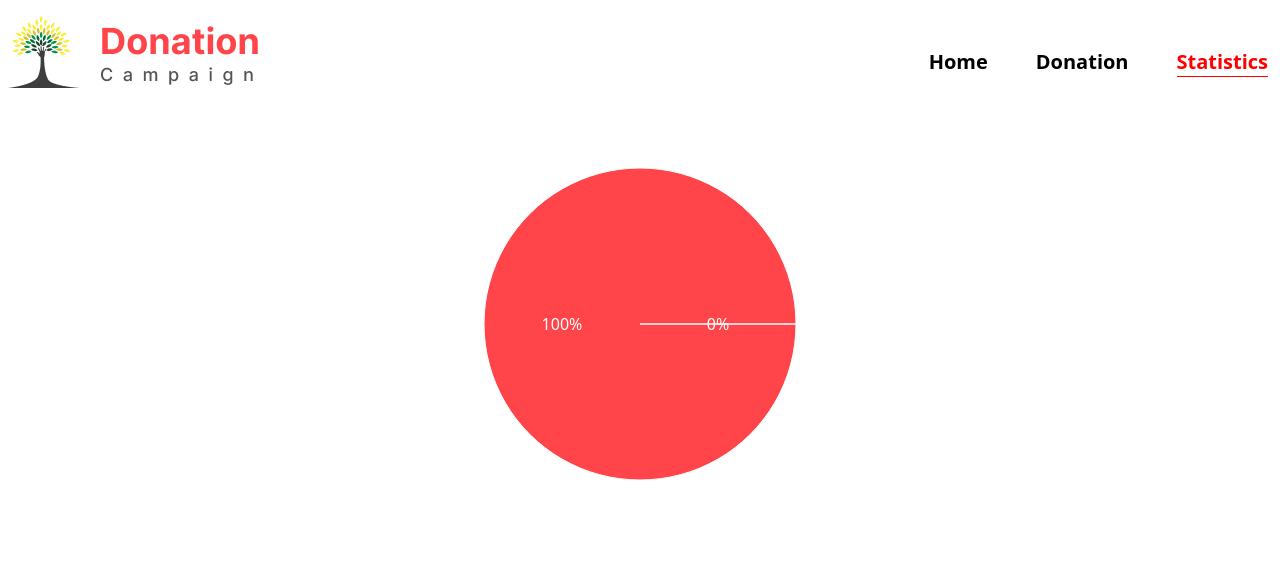
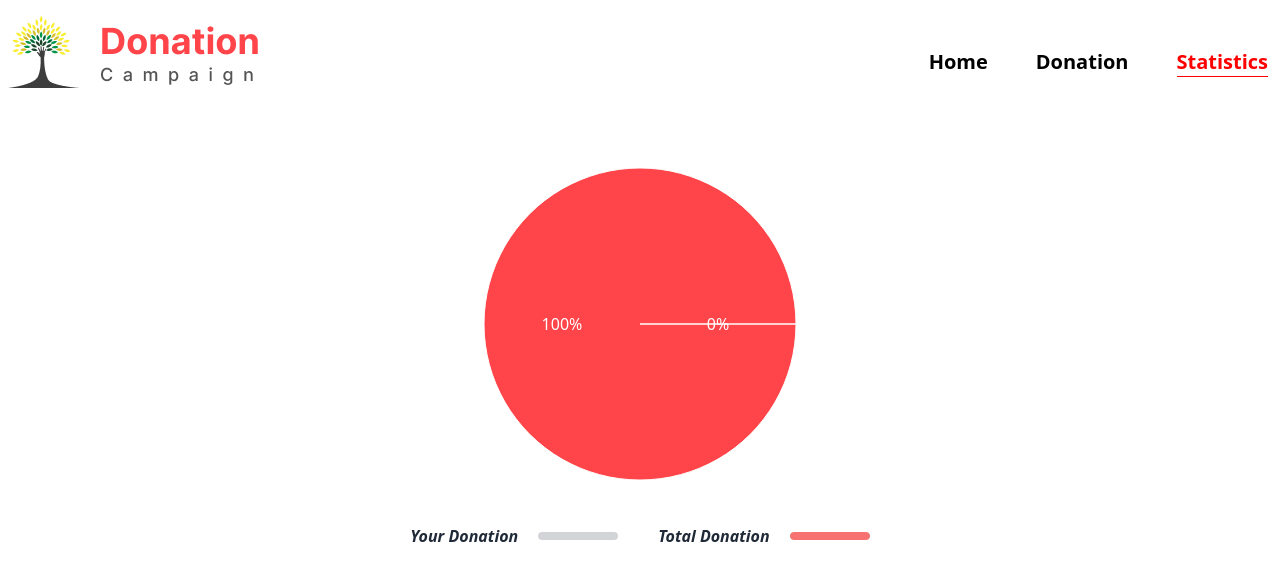
Before and after one commit to coderemran6910/Donation-campaign-react-web-app, a React (Vite) app: page /statistics in a window 1280 px wide. Shown: the top 580 px of the page. Built offline with nearby package versions, Linux system fonts and the light colour scheme.

Commit message:
added dynamic progressbar for pieChart

```diff
--- a/index.html
+++ b/index.html
@@ -4,7 +4,7 @@
     <meta charset="UTF-8" />
     <link rel="icon" type="image/svg+xml" href="/vite.svg" />
     <meta name="viewport" content="width=device-width, initial-scale=1.0" />
-    <title> Donarion Compaign</title>
+    <title> Donation Campaign</title>
   </head>
   <body>
     <div id="root"></div>
--- a/src/Pages/DonationPAge/DonationPage.jsx
+++ b/src/Pages/DonationPAge/DonationPage.jsx
@@ -41,8 +41,7 @@ const DonationPage = () => {
               displayDonationData === donationData.length && "hidden"
             } `}
           >
-            {" "}
-            See All{" "}
+            See All
           </button>
         ) : (
           ""
--- a/src/Pages/StatasticsPage/Statastics.jsx
+++ b/src/Pages/StatasticsPage/Statastics.jsx
@@ -27,6 +27,7 @@ const Statistics = () => {
   const COLORS = ['#FF444A', '#00C49F'];
 
   return (
+   <>
     <div>
       <ResponsiveContainer width="100%" height={400}>
         <PieChart>
@@ -47,6 +48,18 @@ const Statistics = () => {
         </PieChart>
       </ResponsiveContainer>
     </div>
+
+    <div className='flex gap-10 justify-center  items-center'>
+       <div className='flex flex-col lg:flex-row gap-5 items-center'>
+        <p className=' font-bold italic'>Your Donation</p>
+        <progress className="progress  progress-info w-20" value={ yourDonationData.length || 0 } max="12"></progress>
+       </div>
+       <div className='flex flex-col lg:flex-row gap-5 items-center'>
+        <p className=' font-bold italic'>Total Donation</p>
+        <progress  className="progress progress-error  w-20" value={totalDonationData.length} max="12"></progress>
+       </div>
+    </div>
+   </>
   );
 };
 
--- a/src/components/SIngleDonationItem/SingleDonationItem.jsx
+++ b/src/components/SIngleDonationItem/SingleDonationItem.jsx
@@ -1,11 +1,9 @@
 import PropTypes from "prop-types";
 import { useNavigate } from "react-router-dom";
 
-
 const SingleDonationItem = ({ singleData }) => {
-  const navigate = useNavigate()
+  const navigate = useNavigate();
   const { title, category, image, colors, price } = singleData;
-
 
   return (
     <div>
@@ -34,16 +32,21 @@ const SingleDonationItem = ({ singleData }) => {
               </span>
             </div>
             <h2 className=" md:card-title text-black">{title}</h2>
-            <h3 style={{ color: `${colors.text}` }} className=" font-semibold ">
+            <div className="flex justify-center mt-5 md:mt-0 gap-5 md:gap-0 md:flex-col items-center md:items-start">
+              <h3
+                style={{ color: `${colors.text}` }}
+                className=" font-semibold "
+              >
                 ${price}
               </h3>
               <button
                 onClick={() => navigate(`/donationDetails/${singleData.id}`)}
                 style={{ background: `${colors.text}` }}
-              className="btn py-2 md:py-4 px-2 md:px-4 text-white  w-32 h-5 text-md font-normal"
+                className="btn py-2 md:py-4 px-2 md:px-4 text-white  w-32  text-xs md:text-md font-normal"
               >
-              View Details{" "}
+                View Details
               </button>
+            </div>
           </div>
         </div>
       </div>
```
Also changed, not shown: 1 other file (tests, documents, lock files or other folders). Lines whose indentation alone changed are shown as unchanged.
